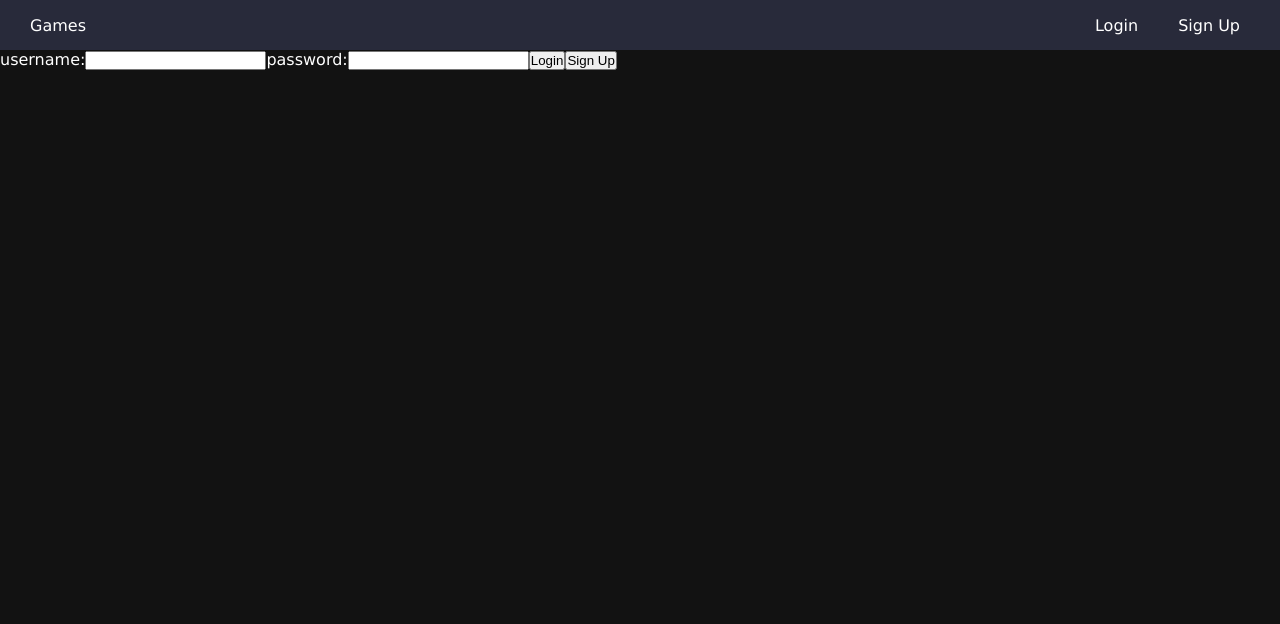
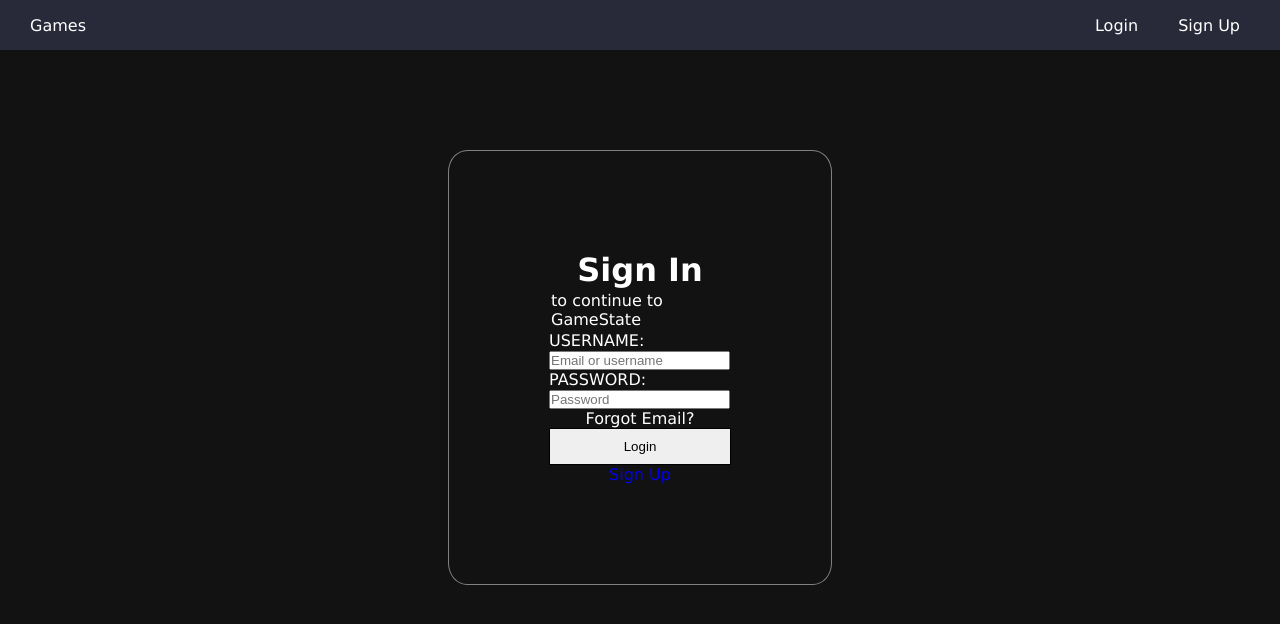
Before and after one commit to rodrigogollo/TheGamingState, a React (Vite) app in the folder app/: page /login in a window 1280 px wide. Shown: the top 624 px of the page. Built offline with nearby package versions, Linux system fonts and the light colour scheme.

Commit message:
feat: add vite config to reload on save; add LoginForm css styles and SignUp link

```diff
--- /dev/null
+++ b/app/src/components/LoginForm/LoginForm.css
@@ -0,0 +1,23 @@
+form {
+	display: flex;
+	flex-direction: column;
+	margin: 10rem auto;
+	justify-content: center;
+	align-items: center;
+	width: 30vw;
+	border: 0.2px solid gray;
+	border-radius: 5%;
+	padding: 10rem;
+}
+
+label {
+	text-transform: uppercase;
+}
+input[type=text]{
+}
+
+button, Link {
+	width: 100%;
+	border: 1px solid black;
+	padding: 1rem;
+}
--- a/app/src/components/LoginForm/LoginForm.tsx
+++ b/app/src/components/LoginForm/LoginForm.tsx
@@ -1,14 +1,25 @@
+import { Link } from 'wouter';
+import "./LoginForm.css"
+
 const LoginForm = () => {
   return (
     <form>
-      <label htmlFor="username">username:</label>
-      <input type="text" id="username" name="username" value="" />
+      <h1>Sign In</h1>
+      <p>to continue to GameState</p>
+      <div>
+        <label htmlFor="username">username:</label>
+        <input type="text" id="username" name="username" value="" placeholder='Email or username'/>
+      </div>
+      <div>
+        <label htmlFor="password">password:</label>
+        <input type="text" id="password" name="password" value="" placeholder='Password'/>
+      </div>
 
-      <label htmlFor="password">password:</label>
-      <input type="text" id="password" name="password" value="" />
-
+      <span>Forgot Email?</span>
       <button type="submit">Login</button>
-      <button>Sign Up</button>
+      <Link href='/signup'>
+        <a className='link'>Sign Up</a>
+      </Link>
     </ form>
   )
 }
--- a/app/vite.config.ts
+++ b/app/vite.config.ts
@@ -5,6 +5,9 @@
 // https://vitejs.dev/config/
 export default defineConfig({
   server: {
+    watch: {
+      usePolling: true,
+    },
     proxy: {
       "/api": "http://localhost:3000",
     }
```
